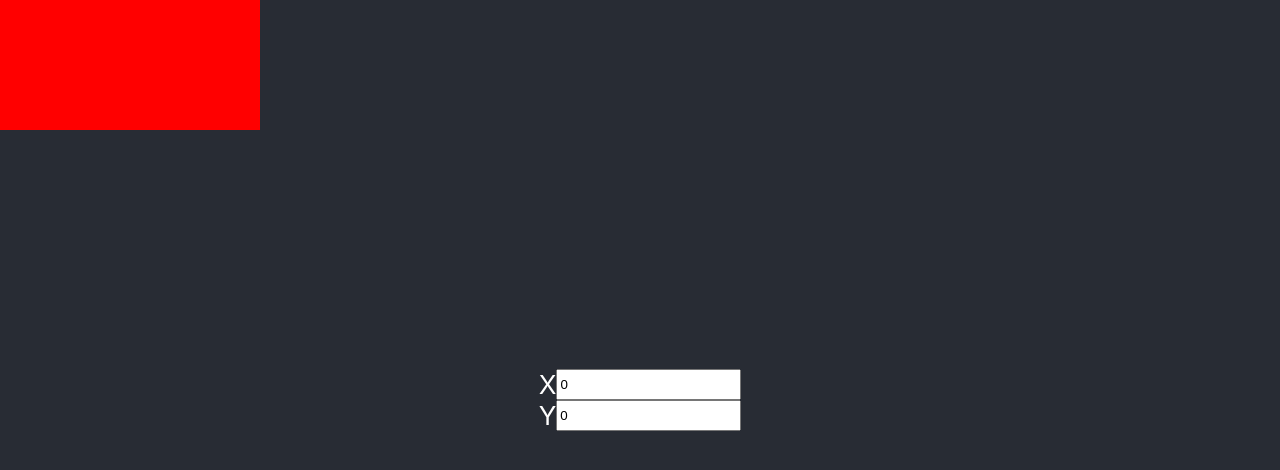
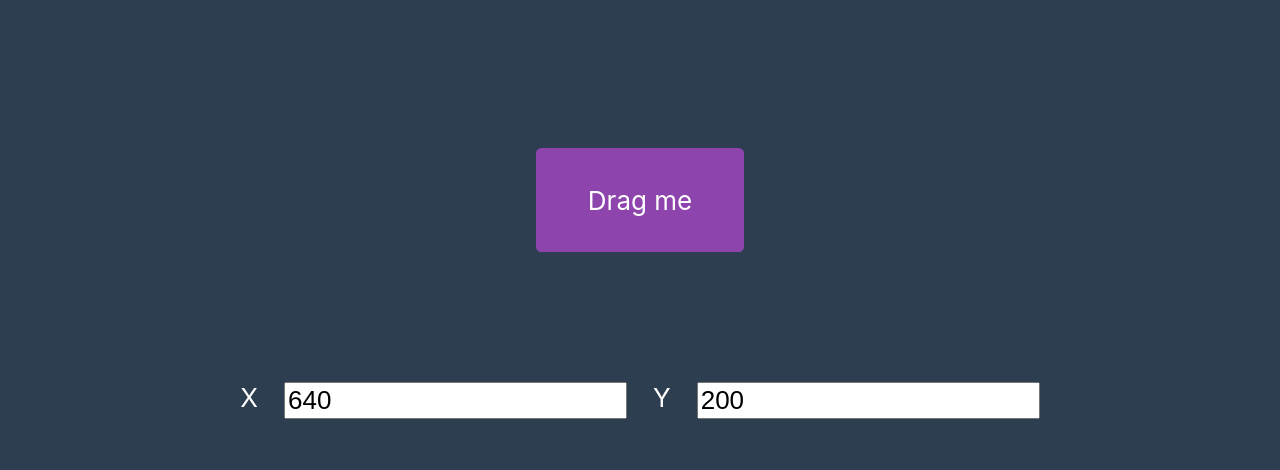
Before and after one commit to abelerdesz/drag-me, a React (Create React App) app: page / in a window 1280 px wide. Shown: the top 470 px of the page. Built offline with nearby package versions, Linux system fonts and the light colour scheme.

Commit message:
add nicer starting position, fix manual coordinate input

```diff
--- a/package.json
+++ b/package.json
@@ -12,6 +12,7 @@
     "@types/react": "^17.0.0",
     "@types/react-dom": "^17.0.0",
     "lodash.throttle": "^4.1.1",
+    "classnames": "^2.3.1",
     "react": "^17.0.2",
     "react-dom": "^17.0.2",
     "react-scripts": "4.0.3",
--- a/src/App.css
+++ b/src/App.css
@@ -1,5 +1,6 @@
 .App {
   text-align: center;
+  user-select: none;
 }
 
 .App-logo {
@@ -13,8 +14,8 @@
   }
 }
 
-.App-header {
-  background-color: #282c34;
+.App-main {
+  background-color: #2C3E50;
   min-height: 100vh;
   display: flex;
   flex-direction: column;
@@ -37,6 +38,10 @@
   }
 }
 
+.mr-1 {
+  margin-right: 1em;
+}
+
 .flex-row {
   display: flex;
 }
@@ -45,8 +50,22 @@
   position: fixed;
   top: 50%;
   left: 50%;
-  width: 10em;
-  height: 5em;
-  background: red;
+  width: 8em;
+  height: 4em;
+  display: flex;
+  justify-content: center;
+  align-items: center;
+  background: #8E44AD;
   cursor: grab;
+  border-radius: 0.2em;
 }
+
+.rectangle-initial-position {
+  top: 25% !important;
+  left: 50% !important;
+  transform: translate(-50%, -50%);
+}
+
+.coordinate-input {
+  font-size: 1em;
+}
--- a/src/App.tsx
+++ b/src/App.tsx
@@ -1,14 +1,26 @@
-import { useCallback, useMemo, useState, MouseEvent, ChangeEvent } from 'react';
+import { useCallback, useMemo, useState, useRef, useEffect, MouseEvent, ChangeEvent } from 'react'
 import throttle from 'lodash.throttle'
-import './App.css';
+import classNames from 'classnames'
+import './App.css'
 
 function App() {
   const [dragging, setDragging] = useState(false)
   const [mouseOffset, setMouseOffset] = useState([0, 0])
   const [position, setPosition] = useState([0, 0])
+  const [untouched, setUntouched] = useState(true)
+  const rectangleRef = useRef(null)
 
-  const onChangeX = (event: ChangeEvent<HTMLInputElement>) => setPosition([parseInt(event.target.value), position[1]])
-  const onChangeY = (event: ChangeEvent<HTMLInputElement>) => setPosition([position[0], parseInt(event.target.value)])
+  const onChangeX = (event: ChangeEvent<HTMLInputElement>) => {
+    setUntouched(false)
+    const newPosition = parseInt(event.target.value) || 0
+    setPosition([newPosition, position[1]])
+  }
+
+  const onChangeY = (event: ChangeEvent<HTMLInputElement>) => {
+    setUntouched(false)
+    const newPosition = parseInt(event.target.value) || 0
+    setPosition([position[0], newPosition])
+  }
 
   const onMouseDown = (event: MouseEvent) => {
     const { offsetX, offsetY } = event.nativeEvent
@@ -21,32 +33,48 @@ function App() {
   const onMouseMove = useCallback((event: MouseEvent) => {
     if (dragging) {
       const { clientX, clientY } = event
+      setUntouched(false)
       setPosition([clientX - mouseOffset[0], clientY - mouseOffset[1]])
     }
   }, [dragging, mouseOffset])
 
-  const throttledOnMouseMove = useMemo(() => throttle(onMouseMove, 10), [onMouseMove]) // throttle to 100fps
+  // Throttle to 200fps
+  const throttledOnMouseMove = useMemo(() => throttle(onMouseMove, 10), [onMouseMove])
 
+  // Display starting coordinates
+  useEffect(() => {
+    if (rectangleRef?.current) {
+      const { offsetLeft, offsetTop } = rectangleRef.current
+      setPosition([offsetLeft, offsetTop])
+    }
+  }, [])
+
+  const rectangleClasses = classNames({
+    'rectangle': true,
+    'rectangle-initial-position': untouched
+  })
   return (
     <div className="App" onMouseUp={onMouseUp} onMouseMove={throttledOnMouseMove}>
-      <header className="App-header">
-        <div className="rectangle" onMouseDown={onMouseDown} style={{
+      <main className="App-main">
+        <div ref= {rectangleRef} className={rectangleClasses} onMouseDown={onMouseDown} style={{
           left: position[0],
           top: position[1]
-        }}></div>
+        }}>Drag me</div>
         <div className="flex-row">
-          <label htmlFor="position-X">
+          <div className="flex-row mr-1">
+            <label className="mr-1" htmlFor="position-X">
               X
             </label>
-          <input type="number" value={position[0]} id="position-X" onChange={onChangeX} />
+            <input type="number" value={position[0]} className="coordinate-input" id="position-X" onChange={onChangeX} />
           </div>
           <div className="flex-row">
-          <label htmlFor="position-Y">
+            <label className="mr-1" htmlFor="position-Y">
               Y
             </label>
-          <input type="number" value={position[1]} id="position-X" onChange={onChangeY} />
+            <input type="number" value={position[1]} className="coordinate-input" id="position-X" onChange={onChangeY} />
           </div>
-      </header>
+        </div>
+      </main>
     </div>
   );
 }
```
Also changed, not shown: 1 other file (tests, documents, lock files or other folders). Lines whose indentation alone changed are shown as unchanged.
